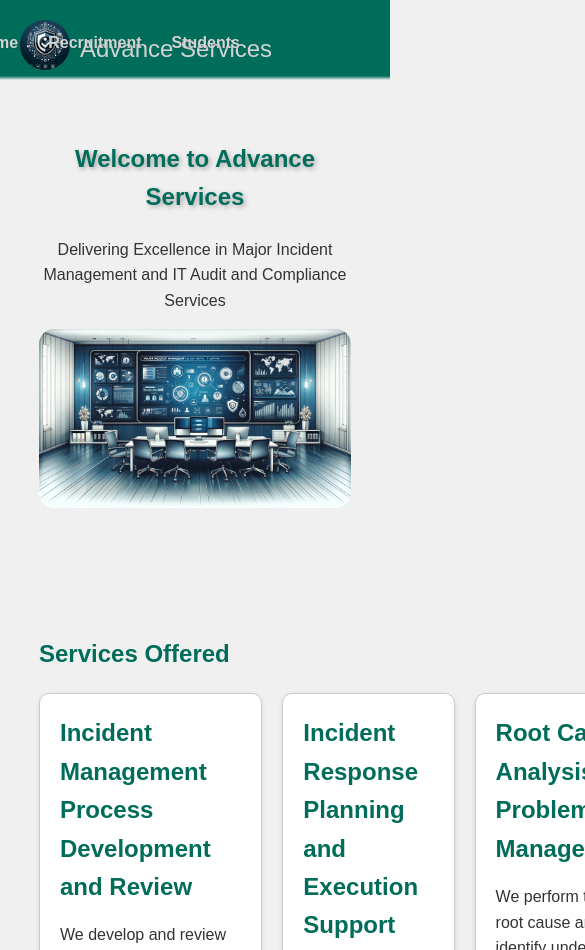
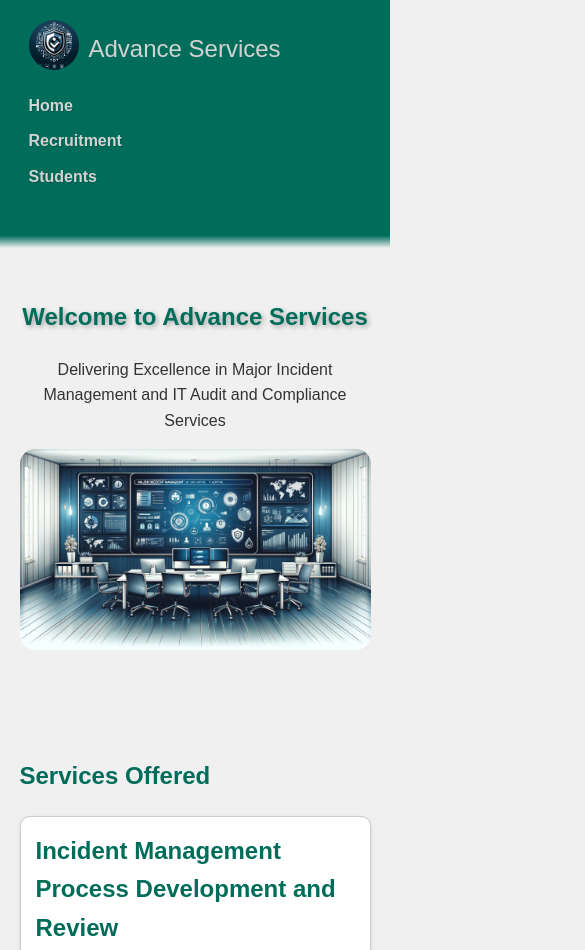
Before and after one commit to jawadojad/Our-Website, a plain HTML site: page index.html in a window 390 px wide. Shown: the top 950 px of the page, 585 px wide, since content can reach past the window. Drawn offline with Linux system fonts and the light colour scheme.

Commit message:
Phone friendly

```diff
--- a/styles.css
+++ b/styles.css
@@ -212,3 +212,64 @@ footer {
 footer p {
     margin: 0;
 }
+
+/* Mobile Styles */
+@media (max-width: 768px) {
+    .container {
+        width: 90%;
+        padding: 10px;
+    }
+
+    header {
+        flex-direction: column;
+        align-items: flex-start;
+        padding: 10px;
+    }
+
+    header .logo-container {
+        position: relative;
+        top: 0;
+        left: 0;
+        margin-bottom: 10px;
+    }
+
+    header nav {
+        position: relative;
+        top: 0;
+        right: 0;
+        width: 100%;
+        display: flex;
+        justify-content: space-between;
+        margin-top: 10px;
+    }
+
+    header nav ul {
+        flex-direction: column;
+        align-items: flex-start;
+        width: 100%;
+    }
+
+    header nav ul li {
+        margin: 5px 0;
+    }
+
+    header .search-icon {
+        position: relative;
+        top: 0;
+        right: 0;
+        margin-top: 10px;
+    }
+
+    .services-grid {
+        grid-template-columns: 1fr;
+        gap: 10px;
+    }
+
+    .service-box {
+        padding: 15px;
+    }
+
+    #banner img {
+        height: auto; /* Auto height for responsiveness */
+    }
+}
```
